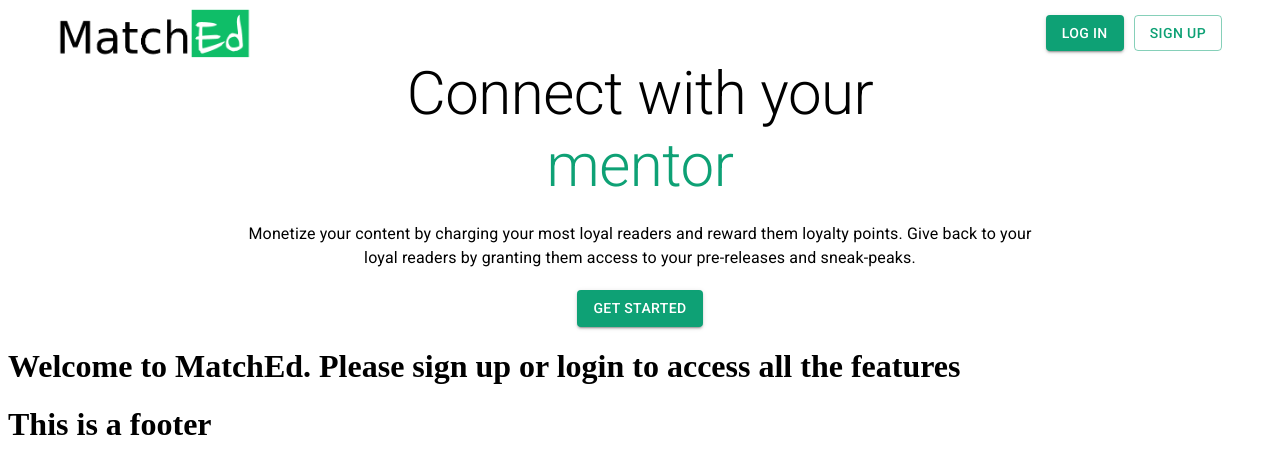
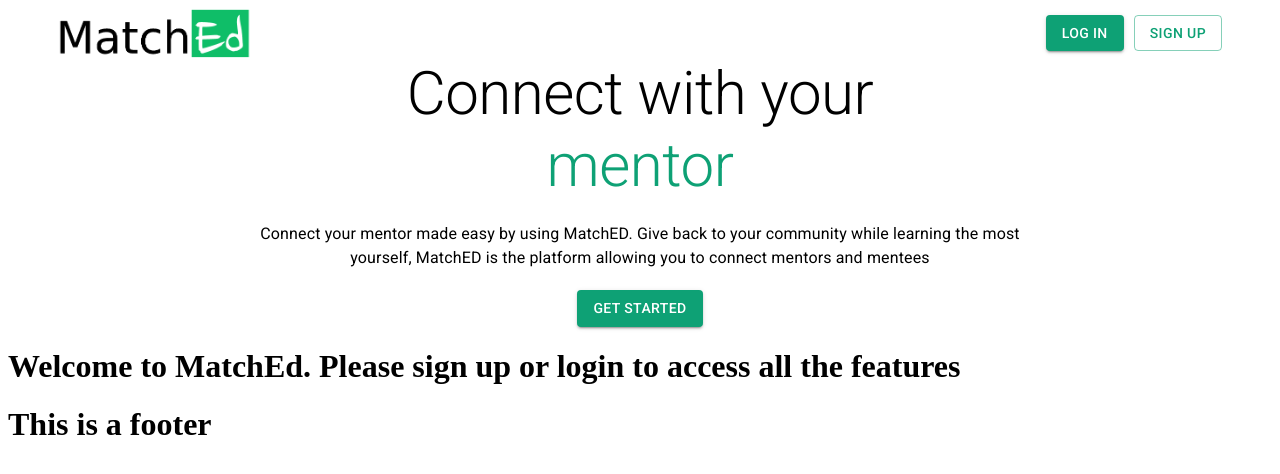
Before and after one commit to BGDanny/MatchEd, a React (Create React App) app: page / in a window 1280 px wide. Shown: the top 474 px of the page. Built offline with nearby package versions, Linux system fonts and the light colour scheme.

Commit message:
Add subtitle for CTA

```diff
--- a/src/components/CTA/CTA.tsx
+++ b/src/components/CTA/CTA.tsx
@@ -19,9 +19,9 @@ export const CTA: React.FC = () => {
             </Typography>
         </Typography>
         <Typography variant="body1" sx={{ marginTop: "20px" }}>
-            Monetize your content by charging your most loyal readers and reward
-            them loyalty points. Give back to your loyal readers by granting
-            them access to your pre-releases and sneak-peaks.
+            Connect your mentor made easy by using MatchED. Give back to your community
+            while learning the most yourself, MatchED is the platform allowing you to
+            connect mentors and mentees
         </Typography>
 
         <Button variant="contained" sx={{ marginTop: "20px" }} href="/login">
```
